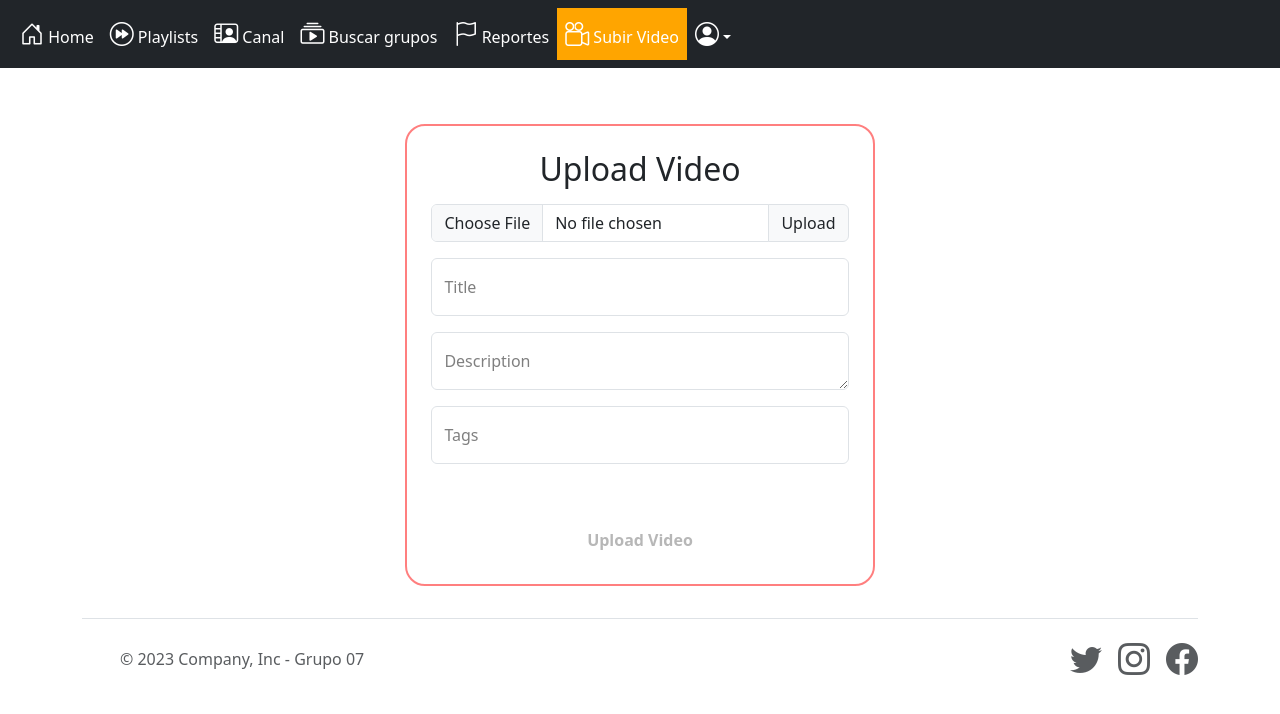
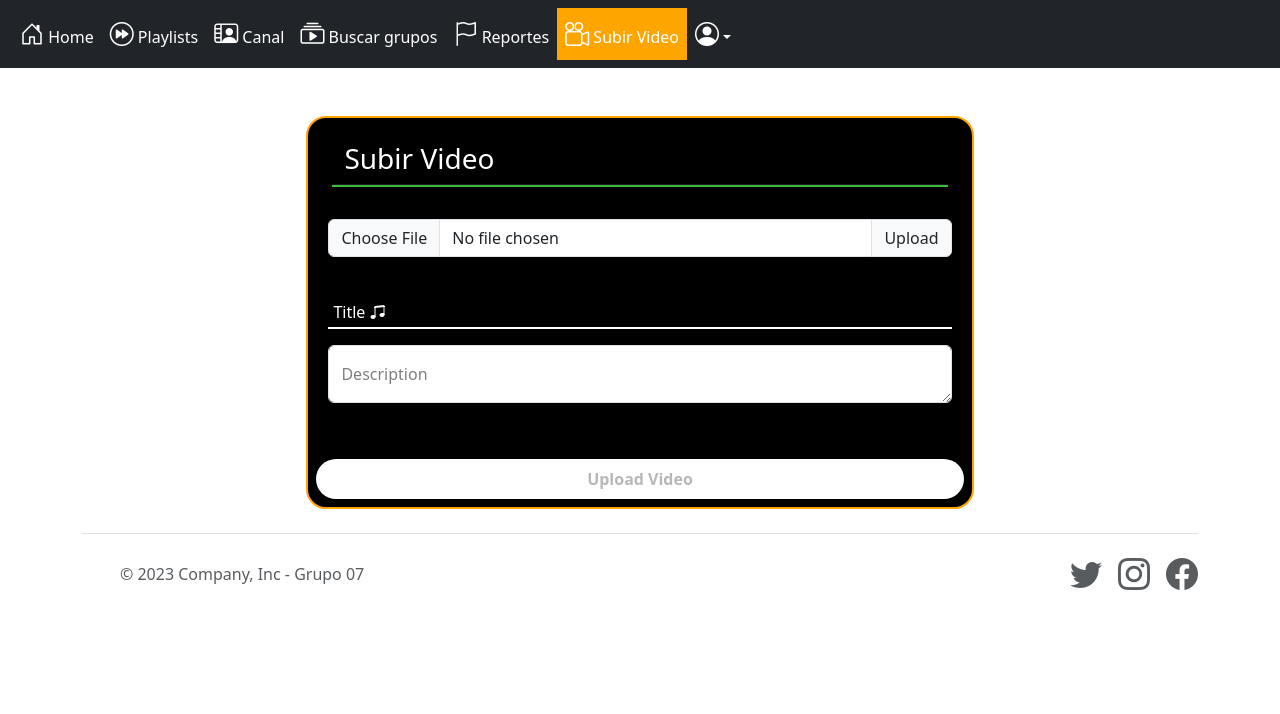
Before and after one commit to BarrierHT/Grupo04-TPFinal-PYSW, an Angular app in the folder gestor-videos-frontend/: page /form-video in a window 1280 px wide. Shown: the top 714 px of the page. Built offline with nearby package versions, Linux system fonts and the light colour scheme.

Commit message:
Upload video validation and backend connection

```diff
--- a/gestor-videos-frontend/src/app/components/form-video/form-video.component.css
+++ b/gestor-videos-frontend/src/app/components/form-video/form-video.component.css
@@ -1,9 +1,70 @@
-.form-box{
-    background: transparent;
-    border: 2px solid rgba(255, 0, 0, 0.5);
+.form-box {
+  background: black;
+  border: 2px solid orange;
   border-radius: 20px;
   backdrop-filter: blur(15px);
 }
+
+.hr-custom-1 {
+  background-color: rgb(72, 235, 72);
+  height: 3px;
+  opacity: 80%;
+}
+
+.inputbox {
+  position: relative;
+  margin: 40px 0px 0px;
+  /* width: 310px; */
+  border-bottom: 2px solid #fff;
+}
+
+.inputbox label {
+  position: absolute;
+  top: 50%;
+  left: 5px;
+  transform: translateY(-50%);
+  color: #fff;
+  font-size: 1em;
+  pointer-events: none;
+  transition: .5s;
+}
+
+input:focus~label,
+input:not(:placeholder-shown)~label {
+  top: -10px;
+}
+
+.inputbox input,
+.inputbox textarea {
+  width: 100%;
+  height: 30px;
+  background: transparent;
+  border: none;
+  outline: none;
+  font-size: 1em;
+  padding: 0 5px;
+  color: #fff;
+}
+
+
+/* Estilo base para el campo de entrada autocompletado */
+input:-webkit-autofill {
+  -webkit-box-shadow: 0 0 0px 1000px transparent inset;
+  transition: background-color 1s ease-in-out 0s;
+}
+/* Estilo cuando el campo de entrada autocompletado está enfocado */
+input:-webkit-autofill:focus {
+  -webkit-box-shadow: 0 0 0px 1000px transparent inset;
+  transition: background-color 1s ease-in-out 0s;
+}
+/* Estilo cuando el cursor pasa por encima del campo de entrada autocompletado */
+input:-webkit-autofill:hover {
+  -webkit-box-shadow: 0 0 0px 1000px transparent inset;
+  transition: background-color 1s ease-in-out 0s;
+}
+
+
+
 
 .alerta {
   color: #fff;
@@ -15,7 +76,7 @@
 
 }
 
-  .button-video-upload button{
+.button-video-upload button {
   width: 100%;
   height: 40px;
   border-radius: 40px;
@@ -27,9 +88,11 @@
   font-weight: 600;
   margin-top: 40px;
 }
+
 .button-video-upload button[disabled]:hover {
   cursor: default;
 }
+
 .button-video-upload button:not([disabled]):hover {
   background-color: orange;
 }
--- a/gestor-videos-frontend/src/app/components/form-video/form-video.component.html
+++ b/gestor-videos-frontend/src/app/components/form-video/form-video.component.html
@@ -1,21 +1,24 @@
 <div class="container mt-5 d-flex justify-content-center">
-    <div class="row p-2 d-flex justify-content-center">
-        <form class="form col-12 form-box p-4" action="/upload" method="POST" #videoForm="ngForm">
-            <h2 class="row h2 d-flex justify-content-center">Upload Video</h2>
+    <div class="row p-2 d-flex justify-content-center form-box">
+        <div class="row p-3 pb-0">
+            <h3 class="text-white">Subir Video</h3>
+            <hr class="hr-custom-1">
+        </div>
+        <form (submit)="postVideo()" #videoForm="ngForm">
             <div class="input-group mt-3">
-                <input type="file" class="form-control" id="videoFile" name="videoFile" [(ngModel)]="video.file"
-                    #videoFile="ngModel" required>
+                <input type="file" class="form-control" id="videoFile" name="videoFile"  required
+                  accept="video/*" (change)="onFileSelected($event)">
                 <label class="input-group-text" for="videoFile">Upload</label>
             </div>
-            <div class="" *ngIf="videoFile.invalid && (videoFile.dirty || videoFile.touched)">
-                <div *ngIf="videoFile.errors?.['required']" class="alerta text-center">
-                    Please select a video file!
+            <div *ngIf="msgVideoValidation">
+                <div class="alerta text-center">
+                  {{ msgVideoValidation }}
                 </div>
             </div>
-            <div class="form-floating mt-3">
-                <input type="text" class="form-control" id="title" name="title" placeholder="name@example.com"
+            <div class="inputbox">
+                <input type="text" id="title" name="title" placeholder=""
                     [(ngModel)]="video.title" #title="ngModel" required>
-                <label class="text-black-50" for="title">Title</label>
+                <label for="title">Title <i class="bi bi-music-note-beamed"></i> </label>
             </div>
             <div class="" *ngIf="title.invalid && (title.dirty || title.touched)">
                 <div *ngIf="title.errors?.['required']" class="alerta text-center">
@@ -33,19 +36,10 @@
                     Please enter a description!
                 </div>
             </div>
-            <div class="form-floating mt-3">
-                <input type="text" name="tags" class="form-control" id="tags" placeholder="name@example.com"
-                    [(ngModel)]="video.tags" #tags="ngModel" required>
-                <label class="text-black-50" for="tags">Tags</label>
-            </div>
-            <div class="" *ngIf="tags.invalid && (tags.dirty || tags.touched)">
-                <div *ngIf="tags.errors?.['required']" class="alerta text-center">
-                    Please enter tags!
-                </div>
-            </div>
+
             <div class="row mt-3 button-video-upload">
                 <input type="hidden" name="_csrf" value="">
-                <button type="submit" [disabled]="videoForm.invalid">Upload Video</button>
+                <button type="submit" [disabled]="videoForm.invalid || !isValidVideo(video.file)">Upload Video</button>
             </div>
         </form>
     </div>
--- a/gestor-videos-frontend/src/app/components/form-video/form-video.component.ts
+++ b/gestor-videos-frontend/src/app/components/form-video/form-video.component.ts
@@ -1,4 +1,6 @@
 import { Component } from '@angular/core';
+import { Video } from 'src/app/models/video';
+import { VideoApiService } from 'src/app/services/video-api.service';
 
 @Component({
   selector: 'app-form-video',
@@ -10,11 +12,92 @@ export class FormVideoComponent {
     file: File | null;
     title: string;
     description: string;
-    tags: string;
+    owner: string | null;
   } = {
-    file: null,
-    title: '',
-    description: '',
-    tags: '',
-  };
+      file: null,
+      title: '',
+      description: '',
+      owner: ''
+    };
+  msgVideoValidation!: string;
+
+  constructor(private videoApiService: VideoApiService) { }
+
+  postVideo() {
+    if (this.isValidVideo(this.video.file)) {
+      this.video.owner = localStorage.getItem('userId');
+
+      console.log(this.video.file?.name);
+      console.log(this.video.file?.size);
+      console.log(this.video.description);
+      console.log(this.video.title);
+      console.log(this.video.owner);
+
+      this.videoApiService.postVideo(this.video).subscribe(
+        result => {
+          console.log(result);
+          this.video = { file: null, title: '', description: '', owner: localStorage.getItem('userId') }
+        },
+        error => {
+          console.log(error);
+        }
+      )
+    } else {
+      console.log('Invalid video');
+    }
+  }
+  onFileSelected(event: any) {
+    const file: File = event.target.files[0];
+    if (this.isValidVideo(file)) {
+      console.log('Video valido');
+      this.video.file = file;
+    } else {
+      console.log('Video invalido');
+    }
+  }
+
+  isValidVideo(file: File | null): boolean {
+    let valid = false;
+    if (file) {
+      if (this.isVideoFile(file)) {
+        if (this.isVideoSizeValid(file)) {
+          this.video.file = file;
+          valid = true;
+        } else {
+          this.msgVideoValidation = "Tamaño invalido! maximo: 200mb";
+          console.log('tamaño invalido! maximo: 200mb');
+        }
+      } else {
+        this.msgVideoValidation = "Por favor selecciona un video";
+        console.log('Por favor selecciona un video');
+      }
+    }
+    return valid;
+  }
+
+  isVideoFile(file: File | null): boolean {
+    if (file) {
+      const allowedExtensions = ['mp4', 'mov', 'avi'];
+      const extension = file.name ? file.name.split('.').pop()?.toLowerCase() : null;
+      const allowedMimeTypes = ['video/mp4', 'video/quicktime', 'video/x-msvideo'];
+      if (extension && allowedExtensions.includes(extension)) {
+        return true;
+      }
+      if (file.type && allowedMimeTypes.includes(file.type)) {
+        return true;
+      }
+    }
+    return false;
+  }
+
+  isVideoSizeValid(file: File | null): boolean {
+    const maxSizeInBytes = 200 * 1024 * 1024; // 200 MB en bytes
+    if (file && file.size) {
+      return file.size <= maxSizeInBytes;
+    }
+    return false;
+  }
+
+
+
 }
--- /dev/null
+++ b/gestor-videos-frontend/src/app/models/video.ts
@@ -0,0 +1,27 @@
+export class Video {
+    _id: string;
+    title: string;
+    description: string;
+    duration: number;
+    url: string;
+    reproductions: number;
+    owner: string;
+
+    constructor(
+      id?: string,
+      title?: string,
+      description?: string,
+      duration?: number,
+      url?: string,
+      reproductions?: number,
+      owner?: string
+    ) {
+      this._id = id || '';
+      this.title = title || '';
+      this.description = description || '';
+      this.duration = duration || 0;
+      this.url = url || '';
+      this.reproductions = reproductions || 0;
+      this.owner = owner || '';
+    }
+  }
--- a/gestor-videos-frontend/src/app/services/video-api.service.ts
+++ b/gestor-videos-frontend/src/app/services/video-api.service.ts
@@ -18,6 +18,14 @@ export class VideoApiService {
   }
 
   postVideo(video: any): Observable<any> {
+    const data = {
+    title: video.title,
+    description: video.title,
+    duration: 0,
+    url: '',
+    reproductions: 0,
+    owner: video.owner
+    }
     let httpOption = {
       headers: new HttpHeaders({
         'Content-type': 'application/json',
@@ -25,7 +33,7 @@ export class VideoApiService {
     };
     return this._http.post(
       `http://localhost:8080/video/add-video`,
-      video,
+      data,
       httpOption
     );
   }
```
Also changed, not shown: 1 other file (tests, documents, lock files or other folders). Lines whose indentation alone changed are shown as unchanged.
